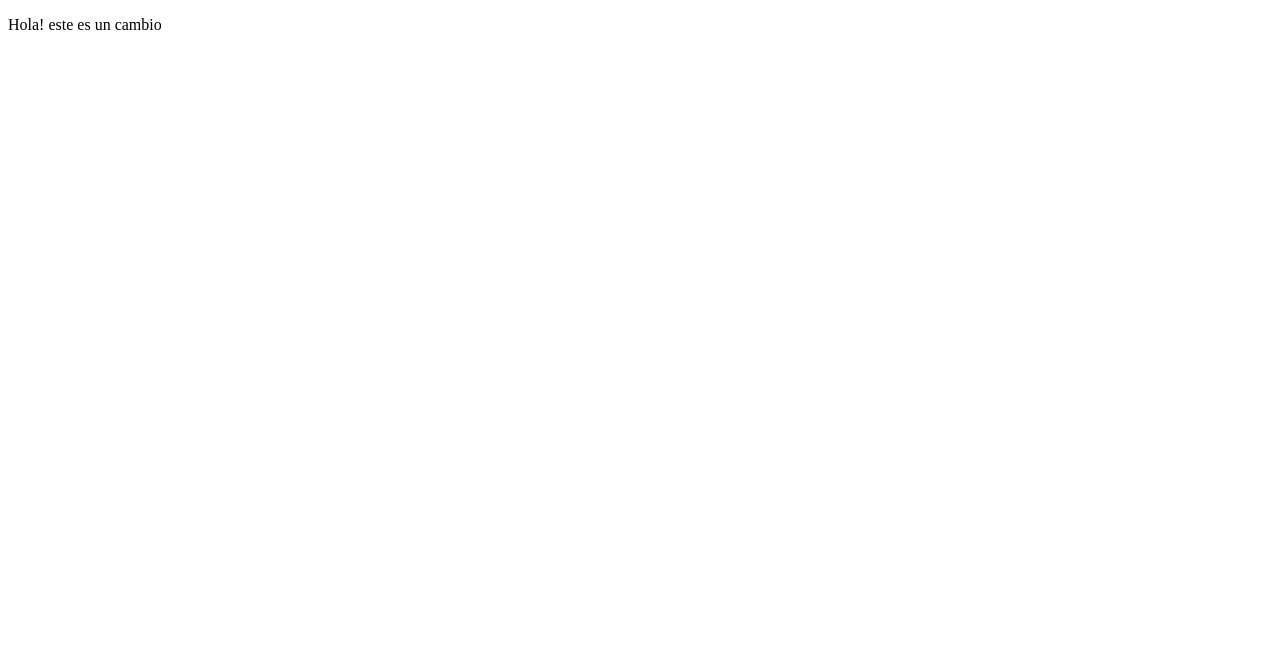
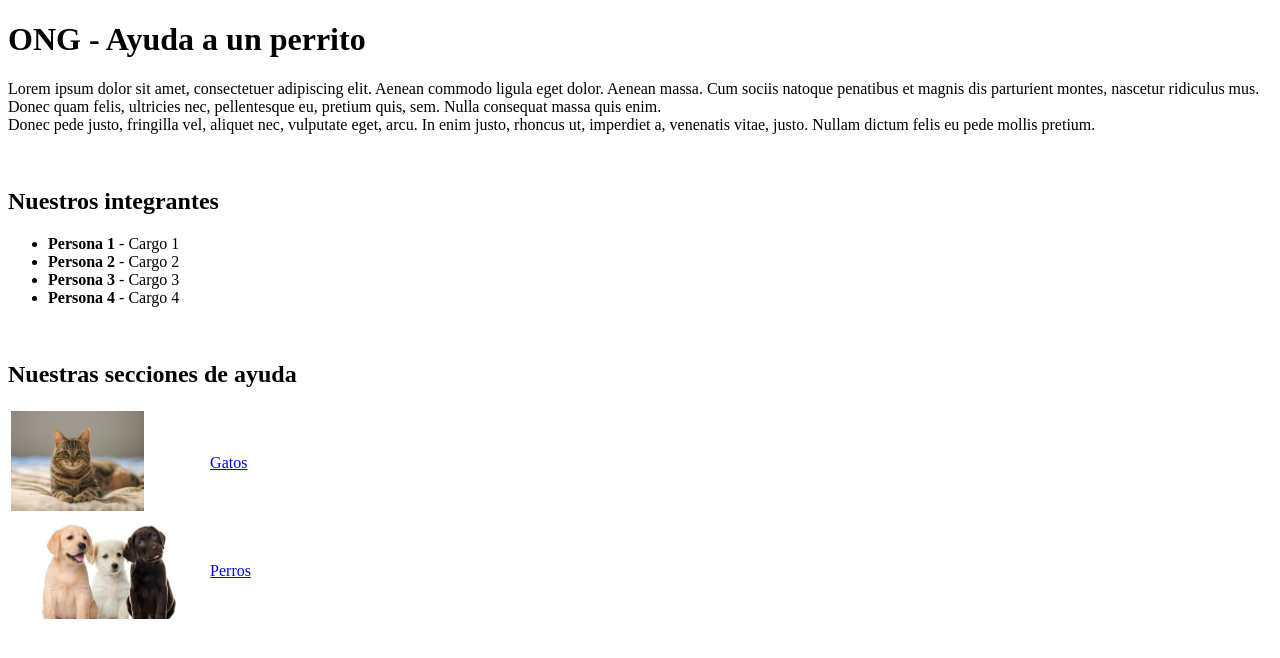
Before and after one commit to nicoarceus/PGY3121_Act1_AyudaAUnPeludo, a plain HTML site: page index.html in a window 1280 px wide. Drawn offline with Linux system fonts and the light colour scheme.

Commit message:
template inicial del index

```diff
--- a/index.html
+++ b/index.html
@@ -7,6 +7,37 @@
     <title>Ayuda Peludos</title>
 </head>
 <body>
-    <p>Hola! este es un cambio</p>
+    <h1>ONG - Ayuda a un perrito</h1>
+    <p>
+        Lorem ipsum dolor sit amet, consectetuer adipiscing elit. Aenean commodo ligula eget dolor. Aenean massa.
+Cum sociis natoque penatibus et magnis dis parturient montes, nascetur ridiculus mus. Donec quam felis, ultricies nec, pellentesque eu, pretium quis, sem. Nulla consequat massa quis enim.
+<br>
+Donec pede justo, fringilla vel, aliquet nec, vulputate eget, arcu. In enim justo, rhoncus ut, imperdiet a, venenatis vitae, justo. Nullam dictum felis eu pede mollis pretium.
+    </p>
+
+    <br>
+    <h2>Nuestros integrantes</h2>
+    <ul>
+        <li><b>Persona 1</b> - Cargo 1</li>
+        <li><b>Persona 2</b> - Cargo 2</li>
+        <li><b>Persona 3</b> - Cargo 3</li>
+        <li><b>Persona 4</b> - Cargo 4</li>
+    </ul>
+    <br>
+    <h2>Nuestras secciones de ayuda</h2>
+    <table>
+        <tr>
+            <td>
+                <a href="gatos.html">
+                    <img src="imagenes/gatos.jpeg" height="100" />
+                </a>
+            </td>
+            <td><a href="gatos.html">Gatos</a></td>
+        </tr>
+        <tr>
+            <td><a href="perros.html"><img src="imagenes/perros.jpeg" height="100" /></a></td>
+            <td><a href="perros.html">Perros</a></td>
+        </tr>
+    </table>
 </body>
 </html>
```
Also changed, not shown: imagenes/gatos.jpeg (added), imagenes/perros.jpeg (added).
